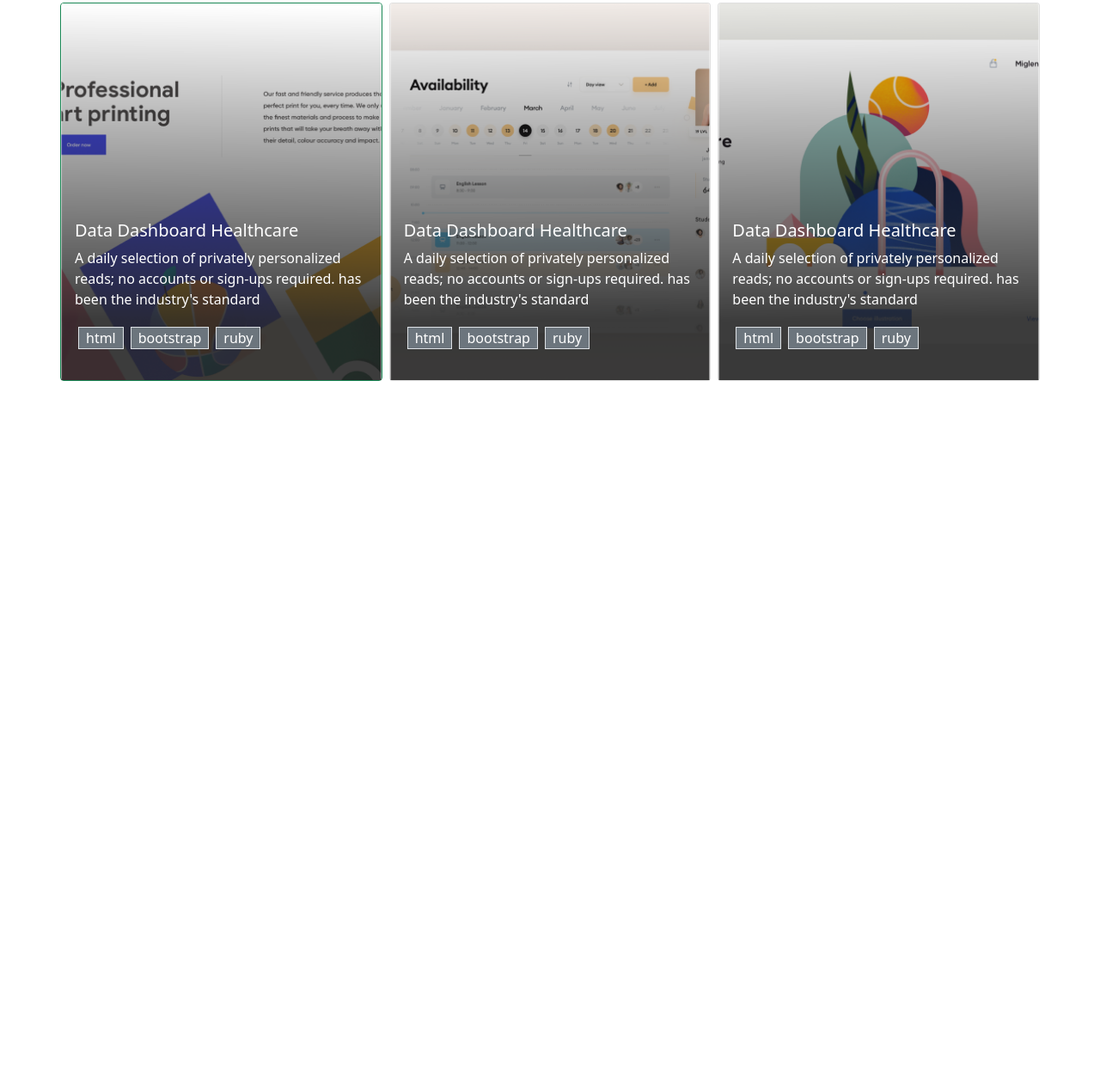
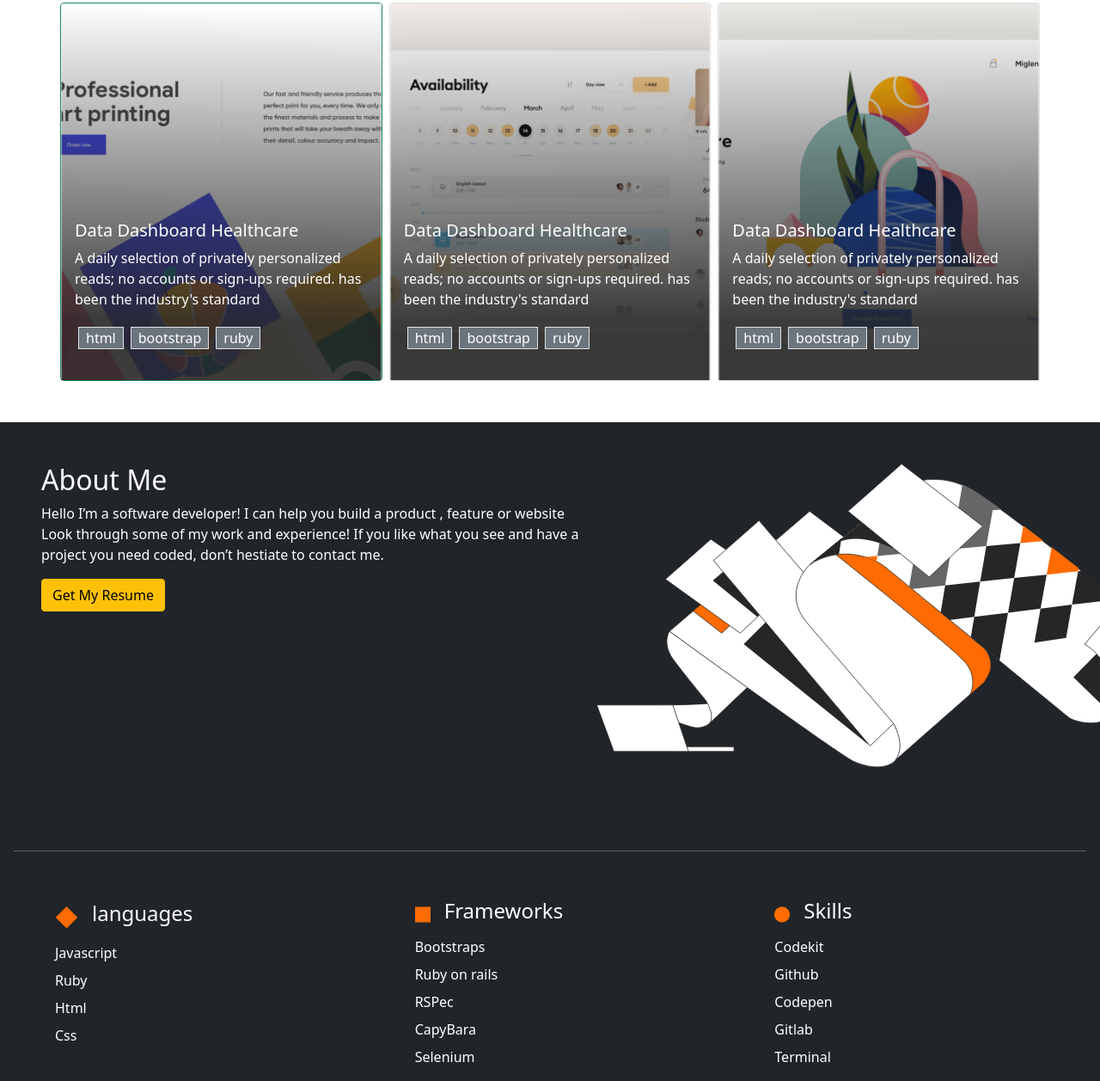
Before and after one commit to willy836/Portfolio-Website-Prototype, a website: page index.html in a window 1280 px wide. Shown: the part 1985-3242 px from the top of the page at 86% size. Before the commit the page ends 2452 px from the top, so only its background shows below. Drawn offline with nearby package versions, Linux system fonts and the light colour scheme.

Commit message:
About section

```diff
--- a/index.html
+++ b/index.html
@@ -209,6 +209,69 @@
         <!-- End card -->
       </div>
     </section>
+    <section class="bg-dark">
+<div class="d-flex py-5 my-5">
+  <div class="container ps-5">
+    <h2 class="text-white">About Me</h2>
+    <p class="text-white">Hello I’m a software developer! I can help you build a product ,
+       feature or website Look through some of my work and experience!
+        If you like what you see and have a project you need coded,
+       don’t hestiate to contact me.
+      </p>
+      <button class="btn btn-warning">Get My Resume</button>
+  </div>
+  <div>
+  <img src="images/about/desktop-about.svg" alt="">
+</div>
+</div>
+<div class="bg-secondary mx-3"><hr></div>
+<div class="d-flex text-white ps-5 mt-5 row">
+  <div class="col">
+    <div class="d-flex align-items-center">
+      <img class="w-5 p-3" src="images/about/languages.png" alt="">
+      <h4 >languages</h4>
+    </div>
+    <div>
+      <ul class="list-unstyled mx-3">
+        <li class="mb-2">Javascript</li>
+        <li class="mb-2">Ruby</li>
+        <li class="mb-2">Html</li>
+        <li  class="mb-2">Css</li>
+      </ul>
+    </div>
+  </div>
+  <div class="col">
+    <div class="d-flex align-items-center">
+      <img class="w-5 p-3" src="images/about/frameworks.png" alt="">
+      <h4>Frameworks</h4>
+    </div>
+    <div>
+      <ul class="list-unstyled mx-3">
+        <li class="mb-2" >Bootstraps</li>
+        <li class="mb-2">Ruby on rails</li>
+        <li class="mb-2">RSPec</li>
+        <li class="mb-2">CapyBara</li>
+        <li class="mb-2">Selenium</li>
+      </ul>
+    </div>
+  </div>
 
+  <div class="col">
+    <div class="d-flex align-items-center">
+      <img class="w-5 p-3" src="images/about/skills.png" alt="">
+      <h4>Skills</h4>
+    </div>
+    <div>
+      <ul class="list-unstyled mx-3">
+        <li class="mb-2">Codekit</li>
+        <li class="mb-2">Github</li>
+        <li class="mb-2">Codepen</li>
+        <li class="mb-2">Gitlab</li>
+        <li class="mb-2">Terminal</li>
+      </ul>
+    </div>
+  </div>
+</div>
+    </section>
 </body>
 </html>
```
